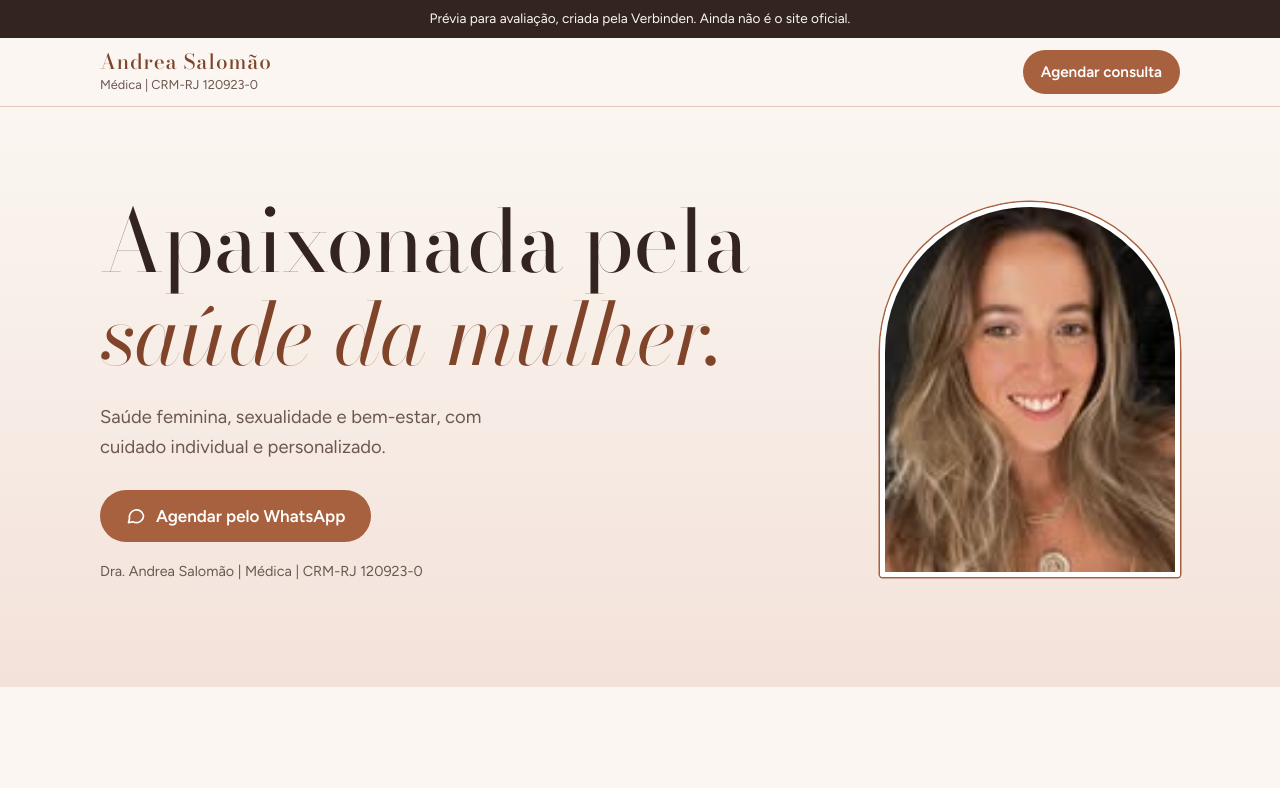
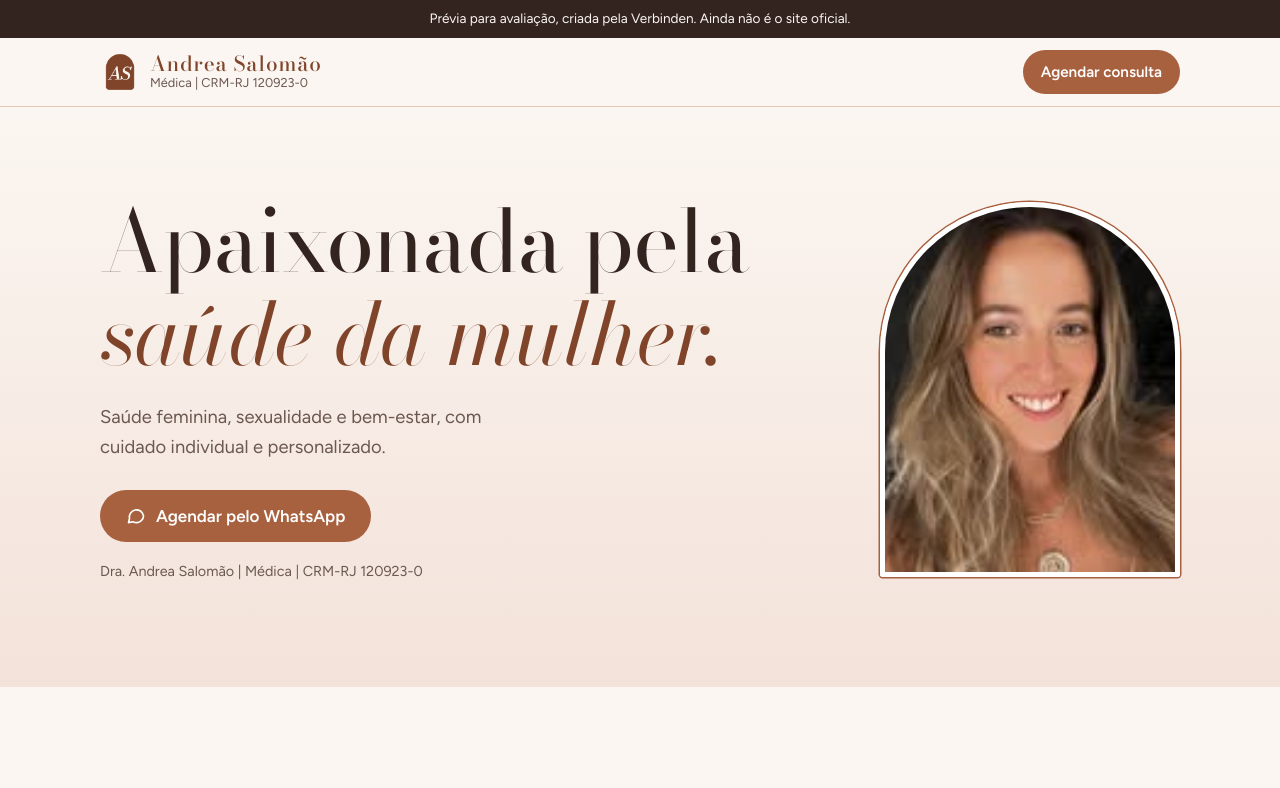
Before and after one commit to EndryusSchmidel/andrea-salomao, a plain HTML site: page index.html in a window 1280 px wide. Shown: the top 788 px of the page. Drawn offline with nearby package versions, Linux system fonts and the light colour scheme.

Commit message:
Marca provisória AS no ícone e no topo
Substitui a foto do perfil no favicon por um monograma simples, só como exemplo.

Co-Authored-By: Claude Fable 5.2 <noreply@anthropic.com>

```diff
--- a/index.html
+++ b/index.html
@@ -16,7 +16,8 @@
 <meta property="og:image:width" content="1200">
 <meta property="og:image:height" content="630">
 <meta name="twitter:card" content="summary_large_image">
-<link rel="icon" href="assets/avatar.jpg">
+<link rel="icon" type="image/png" href="assets/favicon.png">
+<link rel="apple-touch-icon" href="assets/apple-touch-icon.png">
 <link rel="preconnect" href="https://fonts.googleapis.com">
 <link rel="preconnect" href="https://fonts.gstatic.com" crossorigin>
 <link href="https://fonts.googleapis.com/css2?family=Bodoni+Moda:ital,opsz,wght@0,6..96,400;0,6..96,500;1,6..96,400;1,6..96,500&family=Figtree:wght@400;500;600&display=swap" rel="stylesheet">
@@ -52,12 +53,15 @@
   /* Topo */
   .topo { position: sticky; top: 0; z-index: 5; background: rgba(251, 246, 241, 0.94); backdrop-filter: blur(8px); border-bottom: 1px solid var(--rose-forte); }
   .topo .faixa { display: flex; align-items: center; justify-content: space-between; gap: 16px; padding: 12px 0; }
-  .marca { text-decoration: none; line-height: 1.15; }
+  .marca { text-decoration: none; line-height: 1.15; display: flex; align-items: center; gap: 10px; }
+  .marca img { width: 40px; height: 40px; flex: none; }
+  .marca-texto { display: block; }
+  .marca-texto span { display: block; }
   .marca b { display: block; font-family: var(--display); font-weight: 500; font-size: 1.3rem; letter-spacing: 0.04em; color: var(--cobre-escuro); }
   .marca span { font-size: 0.8rem; color: var(--tinta-suave); }
   .topo .botao { min-height: 44px; padding: 0 18px; font-size: 0.95rem; white-space: nowrap; }
   .marca b, .marca span { white-space: nowrap; }
-  @media (max-width: 420px) { .marca b { font-size: 1.12rem; } .topo .botao { padding: 0 14px; font-size: 0.9rem; } }
+  @media (max-width: 420px) { .marca { gap: 8px; } .marca img { width: 32px; height: 32px; } .marca b { font-size: 1rem; letter-spacing: 0.02em; } .marca-texto span { font-size: 0.72rem; } .topo .botao { padding: 0 12px; font-size: 0.85rem; } }
 
   /* Abertura */
   .abertura { background: linear-gradient(180deg, var(--creme) 0%, var(--rose) 100%); padding: 56px 0 72px; }
@@ -145,7 +149,7 @@
 
 <header class="topo">
   <div class="faixa">
-    <a class="marca" href="#inicio"><b>Andrea Salomão</b><span>Médica | CRM-RJ 120923-0</span></a>
+    <a class="marca" href="#inicio"><img src="assets/marca.png" alt="" width="40" height="40"><span class="marca-texto"><b>Andrea Salomão</b><span>Médica | CRM-RJ 120923-0</span></span></a>
     <a class="botao" href="#agendar">Agendar consulta</a>
   </div>
 </header>
```
Also changed, not shown: assets/apple-touch-icon.png (added), assets/favicon.png (added), assets/marca.png (added).
